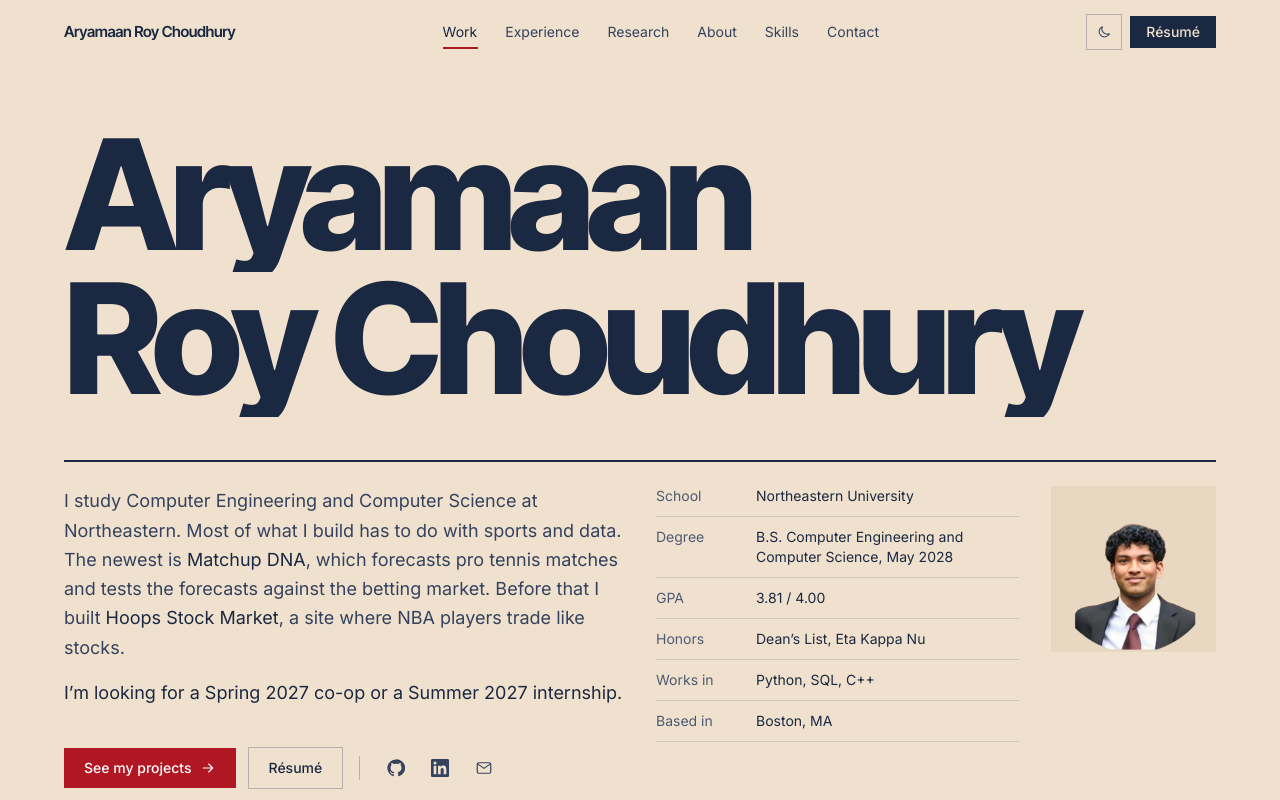
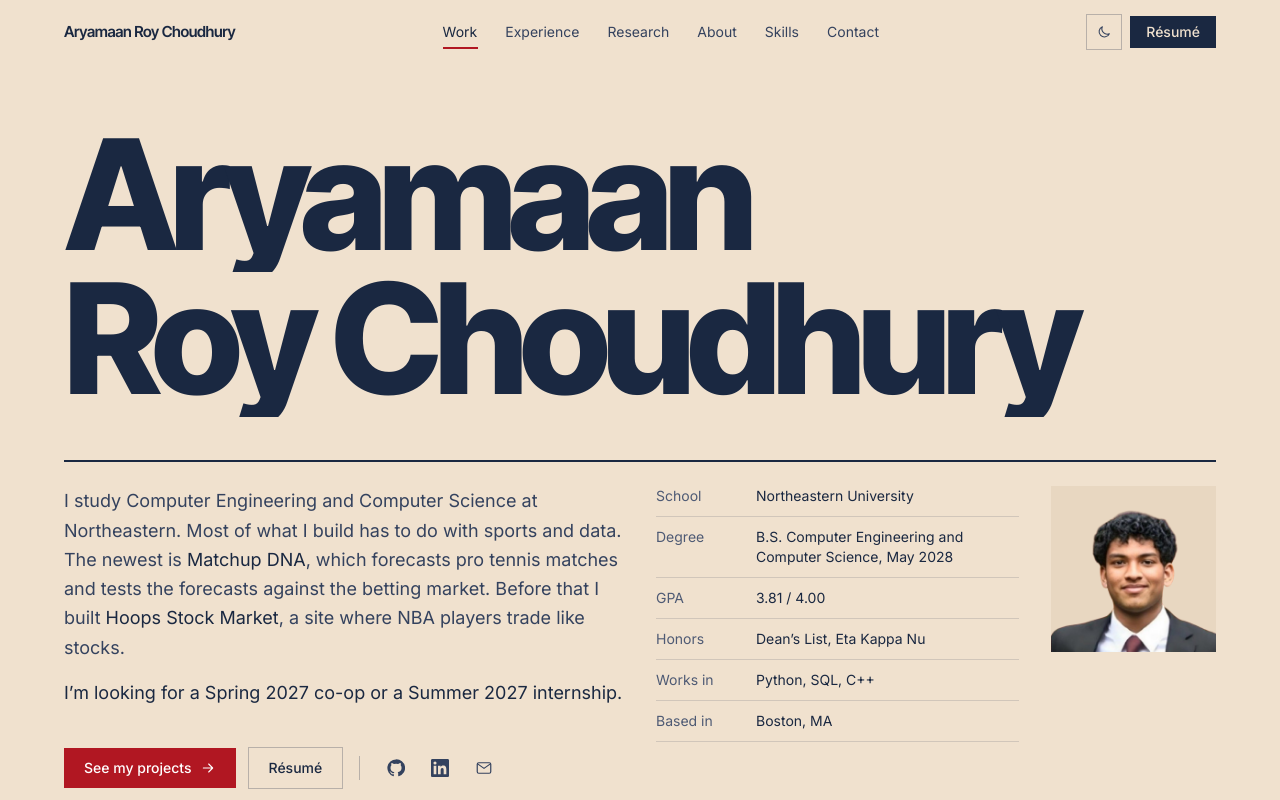
Before and after one commit to Arya85693/Aryamaan-Roy-Choudhury-s-Portfolio-, a Next.js app: page / in a window 1280 px wide. Shown: the top 800 px of the page. Built offline with nearby package versions, Linux system fonts and the light colour scheme.

Commit message:
Give the headshot a flat bottom on the rectangular tile

```diff
--- a/src/components/home/Hero.tsx
+++ b/src/components/home/Hero.tsx
@@ -95,16 +95,16 @@ export default function Hero() {
           </dl>
 
           <div className="lg:col-span-2">
-            {/* The photo is a cut-out on a transparent background, so a solid tile behind it makes the square,
-                and anchoring it to the bottom keeps the shoulders running flat along the bottom edge. */}
+            {/* A transparent cut-out (cropped from headshot.png above its circular edge) on a solid tile, so the
+                photo's background is the tile color and the shoulders run flat across the bottom edge. */}
             <Image
-              src="/headshot.png"
+              src="/headshot-portrait.png"
               alt={`Portrait of ${profile.name}`}
-              width={1353}
-              height={1163}
+              width={360}
+              height={360}
               sizes="(min-width: 1024px) 180px, 144px"
               priority
-              className="aspect-square w-28 bg-ink-800 object-cover object-bottom sm:w-36 lg:w-full"
+              className="aspect-square w-28 bg-ink-800 object-cover sm:w-36 lg:w-full"
             />
           </div>
         </div>
```
Also changed, not shown: public/headshot-portrait.png (added).
